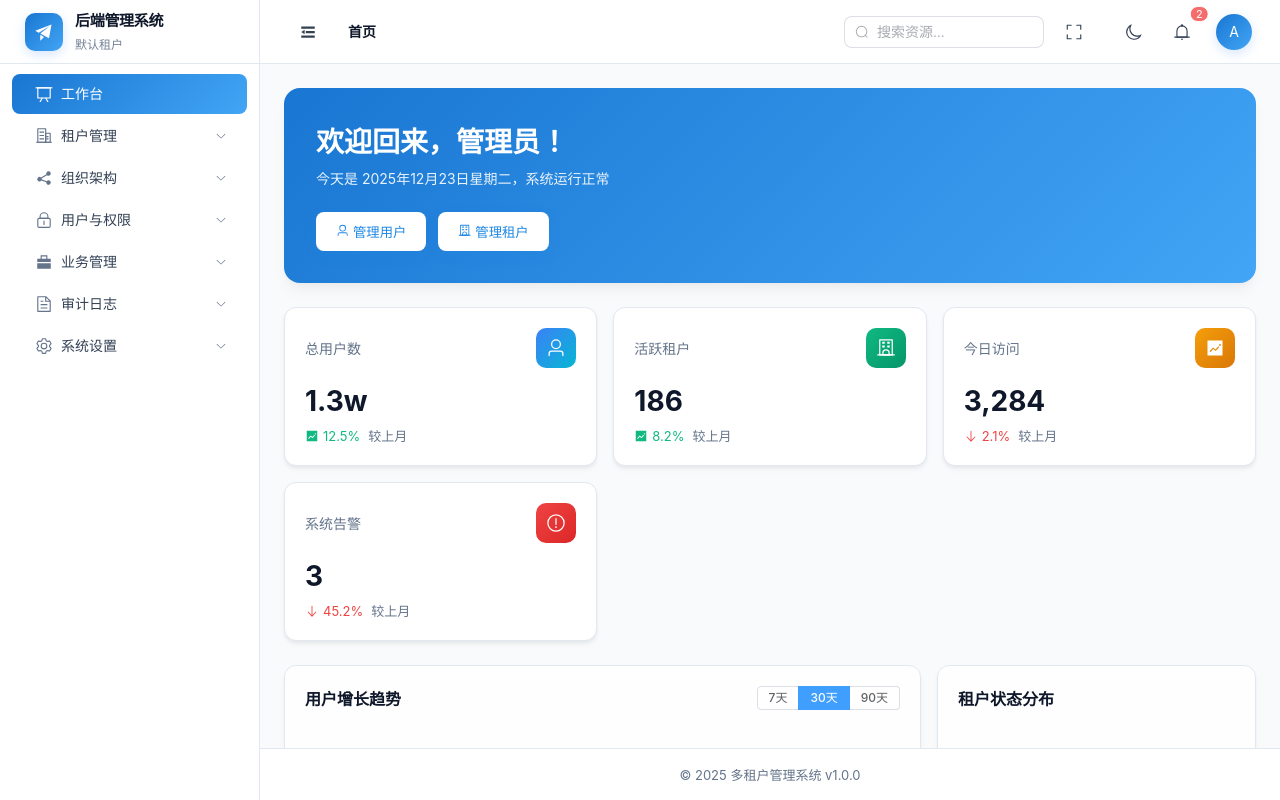
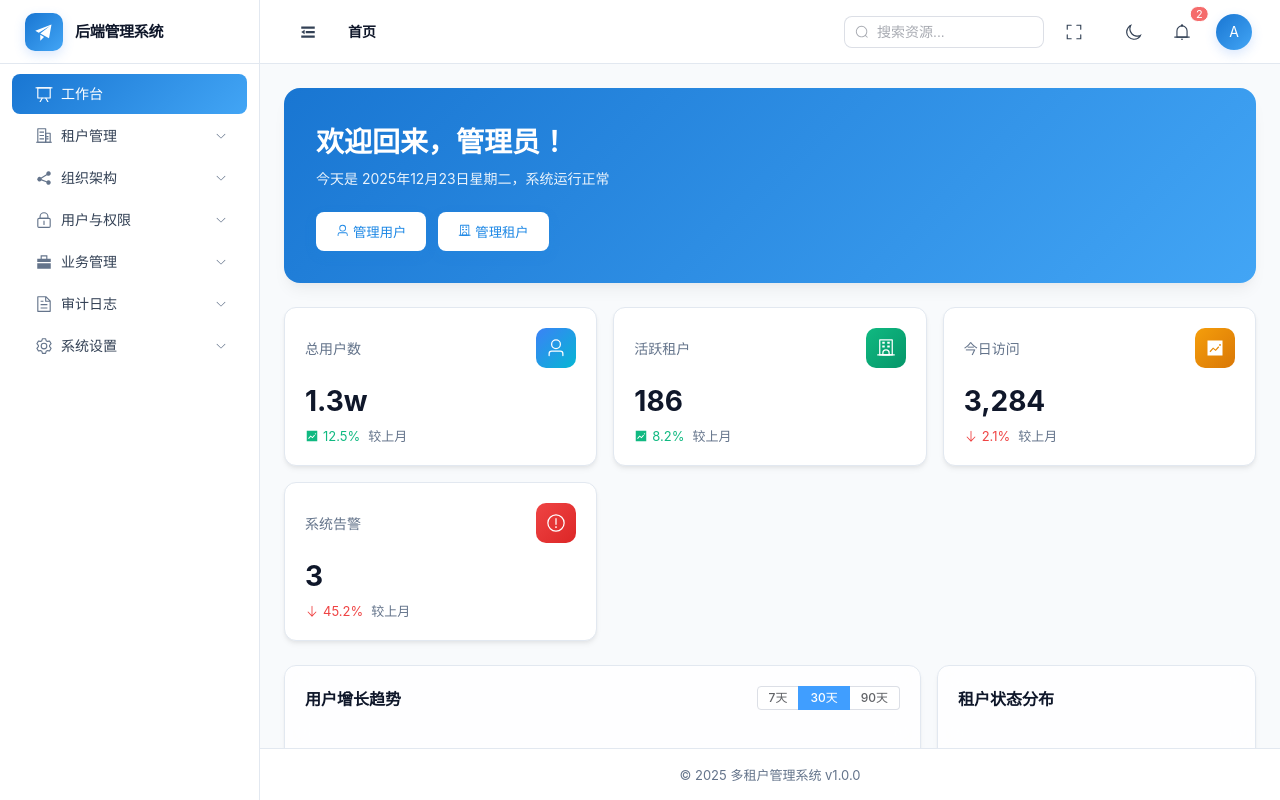
Before and after one commit to solate/admin, a Vue app in the folder frontend/: page / in a window 1280 px wide. Built offline with nearby package versions, Linux system fonts and the light colour scheme; sample sign-in values are in the browser's storage.

Commit message:
refactor(Layout): 移除侧边栏中的当前租户显示并简化注释

```diff
--- a/frontend/src/views/Layout.vue
+++ b/frontend/src/views/Layout.vue
@@ -6,7 +6,7 @@
       class="sidebar"
     >
 
-      <!-- 简化的侧边栏标题区域 (只显示系统名称和当前租户) -->
+      <!-- 侧边栏标题区域 -->
       <div class="sidebar-header">
         <div class="tenant-trigger-static" :class="{ 'is-collapsed': isCollapse }">
           <div class="tenant-avatar">
@@ -17,7 +17,6 @@
           <transition name="fade">
             <div v-show="!isCollapse" class="tenant-meta">
               <div class="tenant-title">后端管理系统</div>
-              <div class="tenant-subtitle">{{ currentTenantName }}</div>
             </div>
           </transition>
         </div>
```
